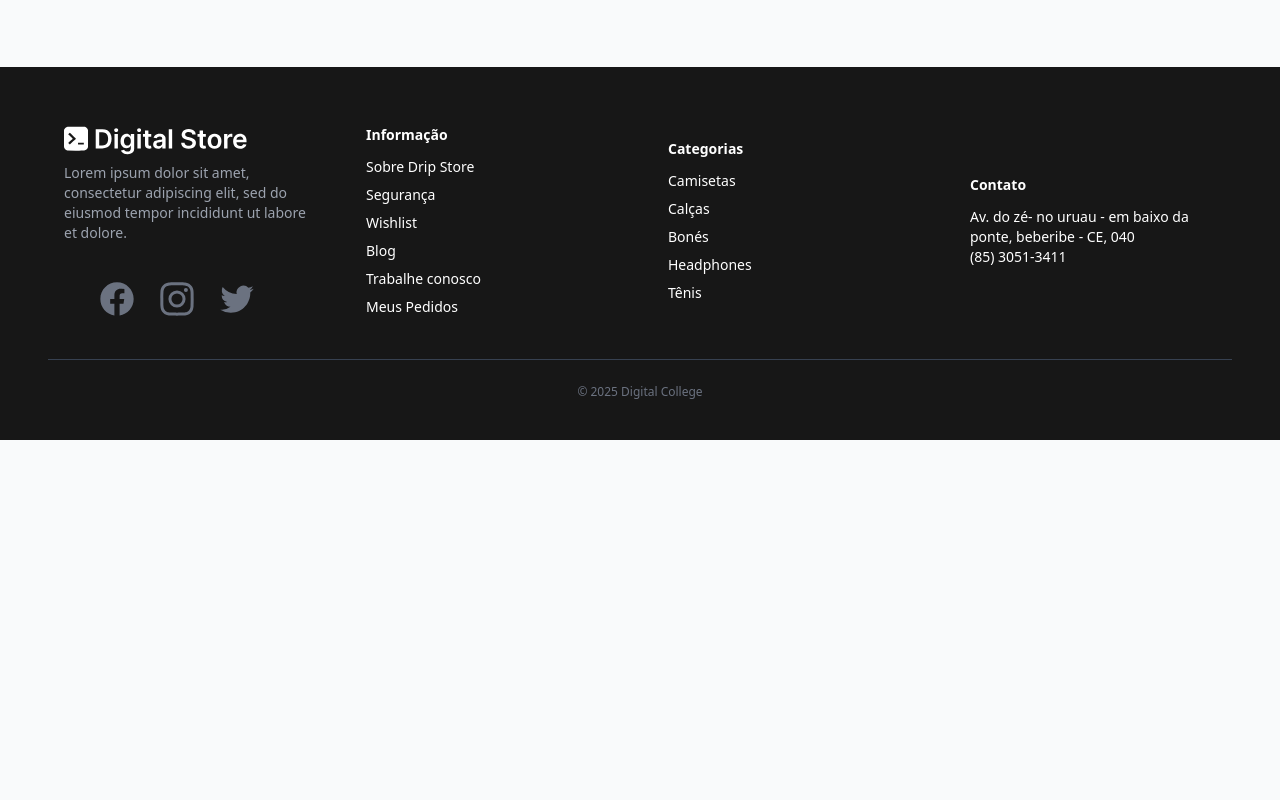
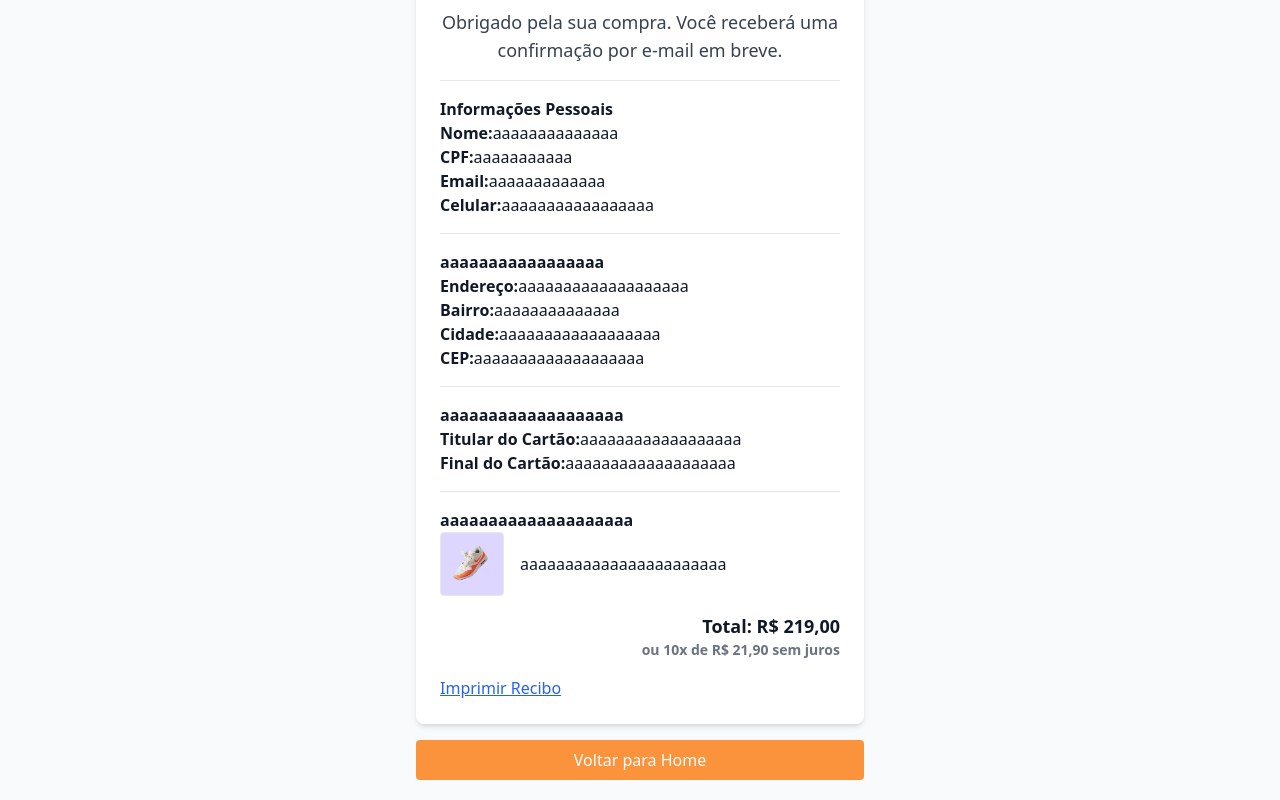
Before and after one commit to Jkawam/PJ-FINAL, a React (Vite) app: page /compra-feita in a window 1280 px wide. Shown: the part 360-1160 px from the top of the page. Before the commit the page ends 800 px from the top, so only its background shows below. Built offline with nearby package versions, Linux system fonts and the light colour scheme.

Commit message:
fiz o codigo ComprasFeitas

```diff
--- a/src/pages/produtofinal/CompraFeita.jsx
+++ b/src/pages/produtofinal/CompraFeita.jsx
@@ -1,12 +1,81 @@
 import React from 'react';
 
 function CompraFeita() {
-return (
-    <div className="p-8 text-center">
-        <h1 className="text-3xl font-bold text-green-600 mb-4">Compra realizada com sucesso!</h1>
-        <p className="text-gray-700 text-lg">Obrigado pela sua compra. Você receberá uma confirmação por e-mail em breve.</p>
-    </div>
-);
+    return (
+        <div className="p-4 flex justify-center py-10">
+            <div className="flex flex-col justify-center py-10">
+                <div className="bg-white shadow-md rounded-lg max-w-md w-full p-6">
+                    <div className="text-center">
+                        <div className="text-4xl mb-2">🎉</div>
+                        <h1 className="text-2xl font-bold text-green-600 mb-4">Compra realizada com sucesso!</h1>
+                        <p className="text-gray-700 text-lg">
+                            Obrigado pela sua compra. Você receberá uma confirmação por e-mail em breve.
+                        </p>
+                    </div>
+
+                    <hr className="my-4" />
+
+                    {/* Informações Pessoais */}
+                    <div className="mb-4">
+                        <h3 className="font-semibold">Informações Pessoais</h3>
+                        <p><strong>Nome:</strong>aaaaaaaaaaaaaa</p>
+                        <p><strong>CPF:</strong>aaaaaaaaaaa</p>
+                        <p><strong>Email:</strong>aaaaaaaaaaaaa</p>
+                        <p><strong>Celular:</strong>aaaaaaaaaaaaaaaaa</p>
+                    </div>
+
+                    <hr className="my-4" />
+
+                    {/* Informações de Entrega */}
+                    <div className="mb-4">
+                        <h3 className="font-semibold">aaaaaaaaaaaaaaaaa</h3>
+                        <p><strong>Endereço:</strong>aaaaaaaaaaaaaaaaaaa</p>
+                        <p><strong>Bairro:</strong>aaaaaaaaaaaaaa</p>
+                        <p><strong>Cidade:</strong>aaaaaaaaaaaaaaaaaa</p>
+                        <p><strong>CEP:</strong>aaaaaaaaaaaaaaaaaaa</p>
+                    </div>
+
+                    <hr className="my-4" />
+
+                    {/* Informações de Pagamento */}
+                    <div className="mb-4">
+                        <h3 className="font-semibold">aaaaaaaaaaaaaaaaaaa</h3>
+                        <p><strong>Titular do Cartão:</strong>aaaaaaaaaaaaaaaaaa</p>
+                        <p><strong>Final do Cartão:</strong>aaaaaaaaaaaaaaaaaaa</p>
+                    </div>
+
+                    <hr className="my-4" />
+
+                    {/* Resumo da Compra */}
+                    <div className="mb-4">
+                        <h3 className="font-semibold">aaaaaaaaaaaaaaaaaaaa</h3>
+                        <div className="flex items-center gap-4">
+                            <img className="w-16 h-16 rounded object-cover border bg-violet-200" src="src/assets/images/produtos/produc-image-5-removebg-preview.png" alt="" />
+                            <p>aaaaaaaaaaaaaaaaaaaaaaa</p>
+                        </div>
+                    </div>
+
+                    {/* Total */}
+                    <div className="text-right font-bold text-lg mb-4">
+                        Total: R$ 219,00
+                        <p className="text-sm text-gray-500">ou 10x de R$ 21,90 sem juros</p>
+                    </div>
+
+                    {/* Botões */}
+                    <div className="flex justify-between">
+                        <button className="text-blue-600 underline">Imprimir Recibo</button>
+
+                    </div>
+                </div>
+                <button
+                    onClick={() => window.location.href = '/'}
+                    className="bg-orange-400 text-white px-4 py-2 rounded hover:bg-orange-500 mt-4"
+                >
+                    Voltar para Home
+                </button>
+            </div>
+        </div>
+    );
 }
 
 export default CompraFeita; // <-- ESSA LINHA É OBRIGATÓRIA!
```
